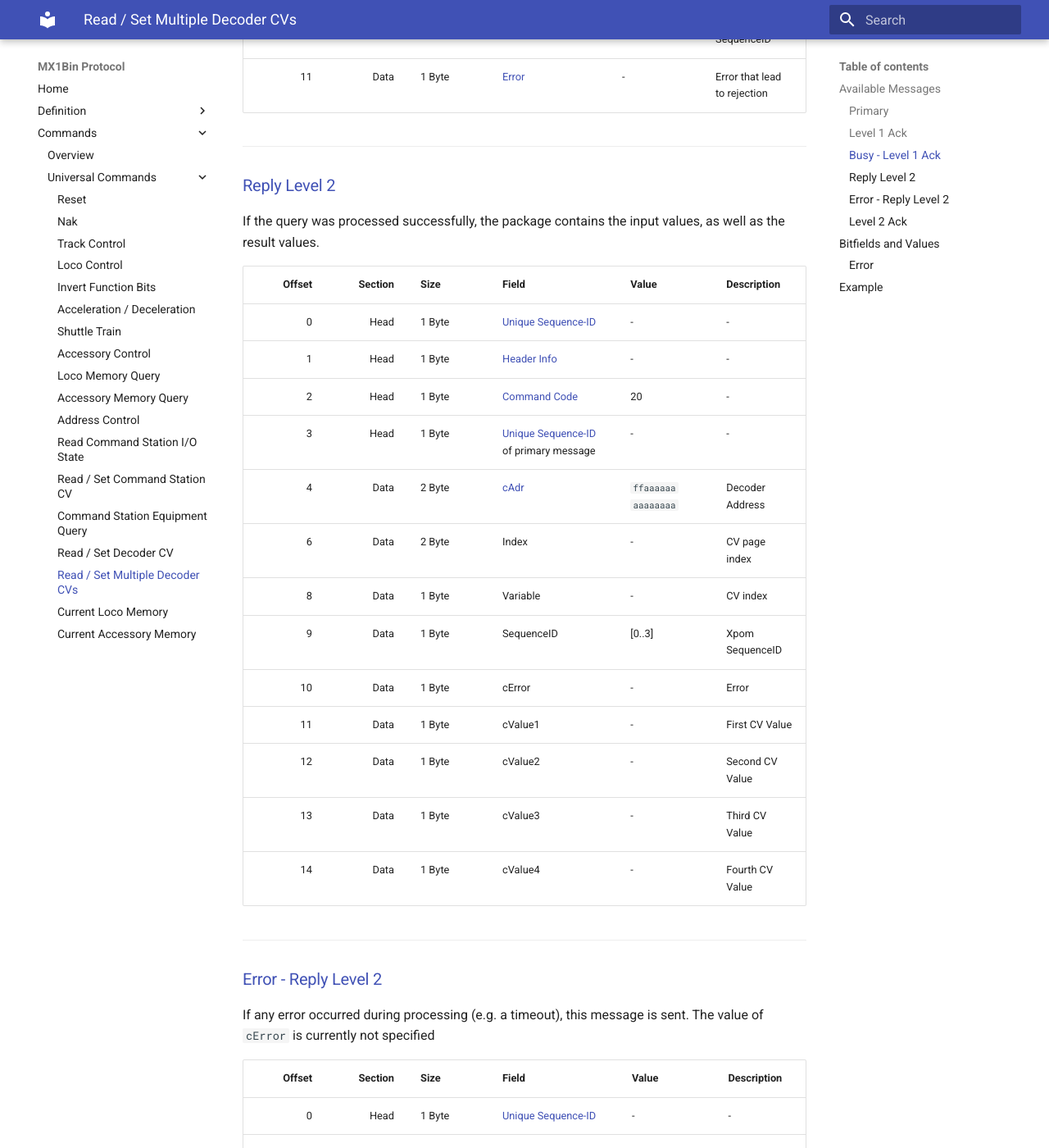
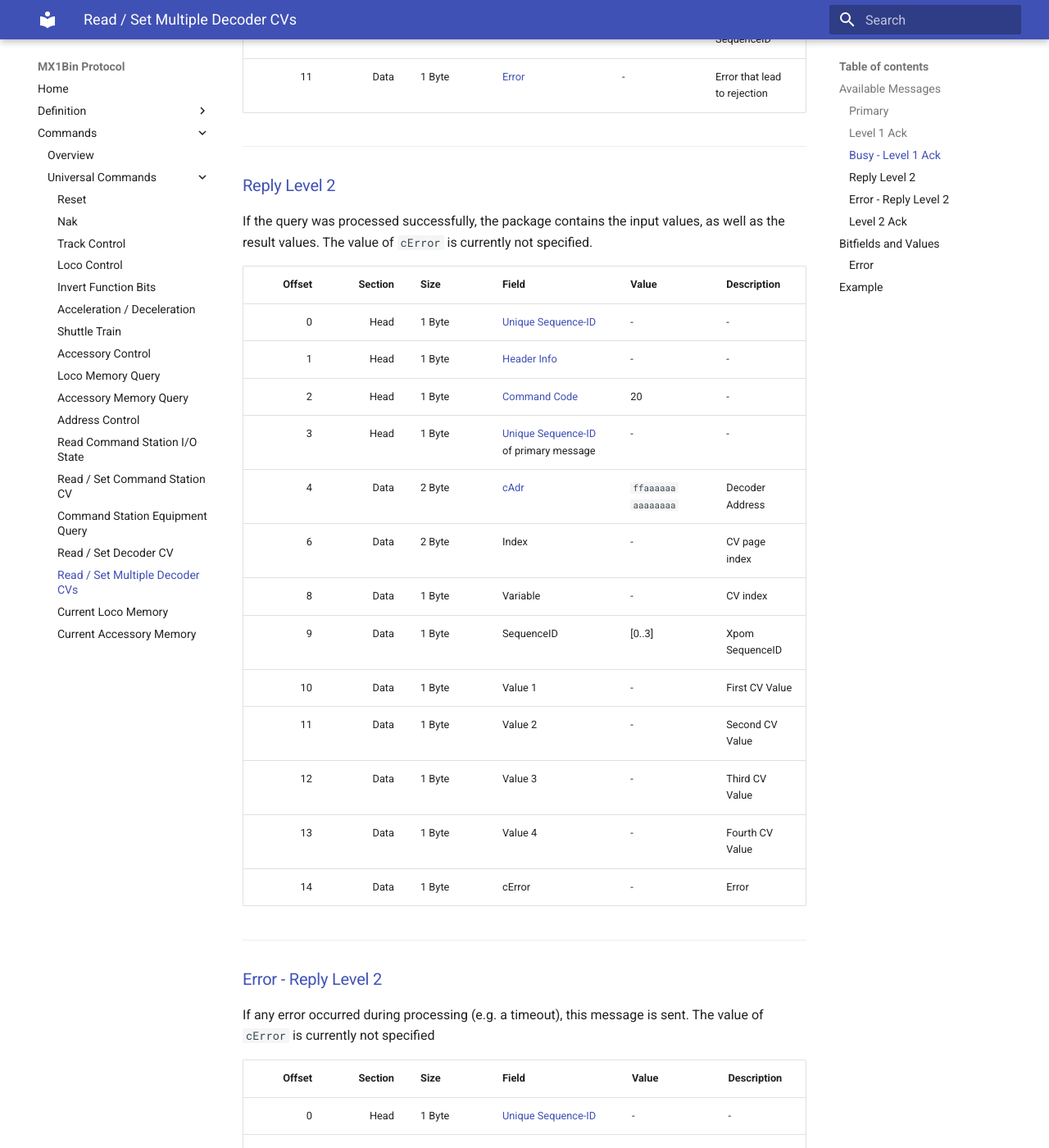
Before and after one commit to ZIMO-Elektronik/ULF_MX1BIN, an MkDocs documentation site: the page built from docs/commands/universal/read_set_decoder_cv_multi.md, in a window 1280 px wide and 1400 px high, scrolled down 2660 px. Shown: the whole window at 82% size. Built offline with MkDocs 1.6.1 and Material for MkDocs 9.7.7, drawn with Linux system fonts in a browser that asks for light colours.

Commit message:
fix: correct cError position

```diff
--- a/docs/commands/universal/read_set_decoder_cv_multi.md
+++ b/docs/commands/universal/read_set_decoder_cv_multi.md
@@ -74,6 +74,7 @@ If the command station is either busy with another query of this type (or can't
 ### [Reply Level 2](../../definition/message_type/reply_level_2.md)
 
 If the query was processed successfully, the package contains the input values, as well as the result values.
+The value of `cError` is currently not specified.
 
 | Offset | Section | Size   | Field                                   | Value               | Description     |
 | -----: | ------: | ------ | --------------------------------------- | ------------------- | --------------- |
@@ -85,11 +86,11 @@ If the query was processed successfully, the package contains the input values,
 |      6 |    Data | 2 Byte | Index                                   | -                   | CV page index   |
 |      8 |    Data | 1 Byte | Variable                                | -                   | CV index        |
 |      9 |    Data | 1 Byte | SequenceID                              | \[0..3]             | Xpom SequenceID |
-|     10 |    Data | 1 Byte | cError                                  | -                   | Error           |
-|     11 |    Data | 1 Byte | cValue1                                 | -                   | First CV Value  |
-|     12 |    Data | 1 Byte | cValue2                                 | -                   | Second CV Value |
-|     13 |    Data | 1 Byte | cValue3                                 | -                   | Third CV Value  |
-|     14 |    Data | 1 Byte | cValue4                                 | -                   | Fourth CV Value |
+|     10 |    Data | 1 Byte | Value 1                                 | -                   | First CV Value  |
+|     11 |    Data | 1 Byte | Value 2                                 | -                   | Second CV Value |
+|     12 |    Data | 1 Byte | Value 3                                 | -                   | Third CV Value  |
+|     13 |    Data | 1 Byte | Value 4                                 | -                   | Fourth CV Value |
+|     14 |    Data | 1 Byte | cError                                  | -                   | Error           |
 
 ---
 
```
